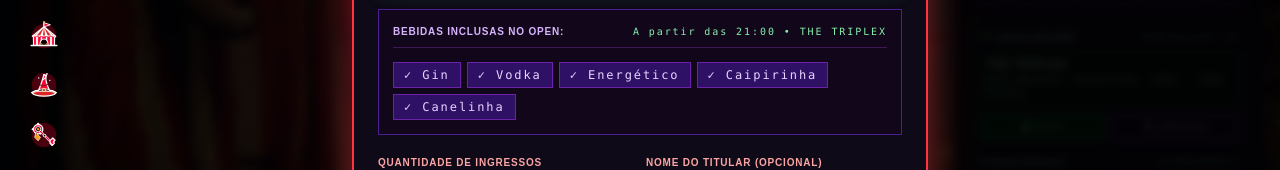
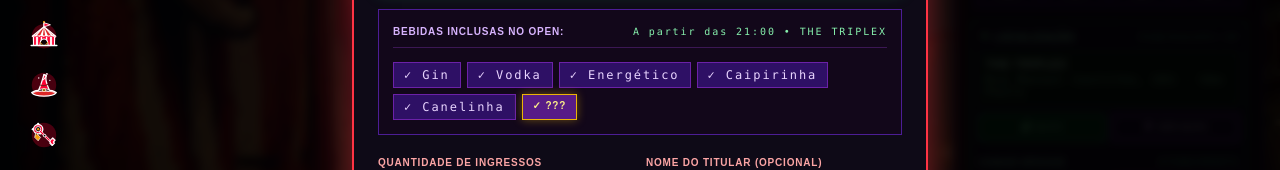
Before and after one commit to Inshock04/Bailedosbailes, a React (Vite) app: page / in a window 1280 px wide. Both pictures are taken after a click on the button "COMPRAR INGRESSO". Shown: the part 365-535 px from the top of the page. Built offline with nearby package versions, Linux system fonts and the light colour scheme; no server answers; a web font is replaced by a local one.

Commit message:
feat: add mystery drink ??? to open bar selection

```diff
--- a/api/index.ts
+++ b/api/index.ts
@@ -138,7 +138,7 @@ let tickets: Ticket[] = [
     id: 't-open-45', name: 'INGRESSO OPEN', category: 'OPEN',
     price: 45, originalPrice: 65, batch: '1º LOTE', available: 200, total: 200,
     features: ['Open Bar das 21:00 às 00:00'],
-    drinksIncluded: ['Gin', 'Vodka', 'Energético', 'Caipirinha', 'Canelinha'],
+    drinksIncluded: ['Gin', 'Vodka', 'Energético', 'Caipirinha', 'Canelinha', '???'],
     color: '#991b1b'
   }
 ];
@@ -285,7 +285,7 @@ app.get('/api/event', (_req: Request, res: Response) => {
     dressCodeRule: 'Traje a rigor sombrio, fantasia criativa, gótico, vintage noir ou all-black.',
     highlights: [
       "3 DJ's que serão revelados",
-      "Bebidas: Gin, Vodka, Energético, Caipirinha & Canelinha"
+      "Bebidas: Gin, Vodka, Energético, Caipirinha, Canelinha & ???"
     ]
   });
 });
--- a/server.ts
+++ b/server.ts
@@ -200,7 +200,7 @@ let tickets: Ticket[] = [
     features: [
       'Open Bar das 21:00 às 00:00'
     ],
-    drinksIncluded: ['Gin', 'Vodka', 'Energético', 'Caipirinha', 'Canelinha'],
+    drinksIncluded: ['Gin', 'Vodka', 'Energético', 'Caipirinha', 'Canelinha', '???'],
     color: '#991b1b'
   }
 ];
@@ -408,7 +408,7 @@ app.get('/api/event', (_req: Request, res: Response) => {
     dressCodeRule: 'Traje a rigor sombrio, fantasia criativa, gótico, vintage noir ou all-black.',
     highlights: [
       "3 DJ's que serão revelados",
-      "Bebidas: Gin, Vodka, Energético, Caipirinha & Canelinha"
+      "Bebidas: Gin, Vodka, Energético, Caipirinha, Canelinha & ???"
     ]
   });
 });
--- a/src/components/EventDetailsModal.tsx
+++ b/src/components/EventDetailsModal.tsx
@@ -81,7 +81,7 @@ export const EventDetailsModal: React.FC<EventDetailsModalProps> = ({ isOpen, on
                   Três DJs comandando a pista com uma seleção de sons para manter a festa em alta.
                 </p>
                 <div className="text-xs text-[#86efac] font-bold pt-1">
-                  Open das 21:00 às 00:00. (Gin, Vodka, Energético, Caipirinha & Canelinha)
+                  Open das 21:00 às 00:00. (Gin, Vodka, Energético, Caipirinha, Canelinha & ???)
                 </div>
               </div>
 
--- a/src/components/TicketModal.tsx
+++ b/src/components/TicketModal.tsx
@@ -23,7 +23,7 @@ const DEFAULT_TIERS: TicketTier[] = [
     features: [
       'Open Bar das 21:00 às 00:00'
     ],
-    drinksIncluded: ['Gin', 'Vodka', 'Energético', 'Caipirinha', 'Canelinha'],
+    drinksIncluded: ['Gin', 'Vodka', 'Energético', 'Caipirinha', 'Canelinha', '???'],
     color: '#991b1b'
   }
 ];
@@ -151,8 +151,15 @@ export const TicketModal: React.FC<TicketModalProps> = ({ isOpen, onClose, prese
             </div>
 
             <div className="flex flex-wrap gap-1.5 pt-1">
-              {['Gin', 'Vodka', 'Energético', 'Caipirinha', 'Canelinha'].map((drink, i) => (
-                <span key={i} className="bg-[#2e1065] text-[#e9d5ff] text-xs px-2.5 py-1 border border-[#6b21a8] font-mono">
+              {['Gin', 'Vodka', 'Energético', 'Caipirinha', 'Canelinha', '???'].map((drink, i) => (
+                <span
+                  key={i}
+                  className={`text-xs px-2.5 py-1 border font-mono ${
+                    drink === '???'
+                      ? 'bg-[#581c87] text-[#fef08a] border-[#eab308] font-pixel text-[10px] font-bold shadow-[0_0_10px_rgba(234,179,8,0.4)]'
+                      : 'bg-[#2e1065] text-[#e9d5ff] border-[#6b21a8]'
+                  }`}
+                >
                   ✓ {drink}
                 </span>
               ))}
```
